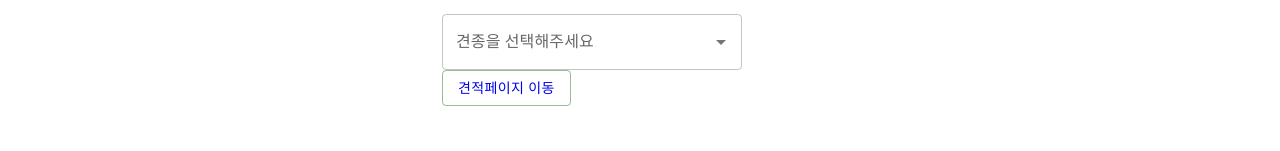
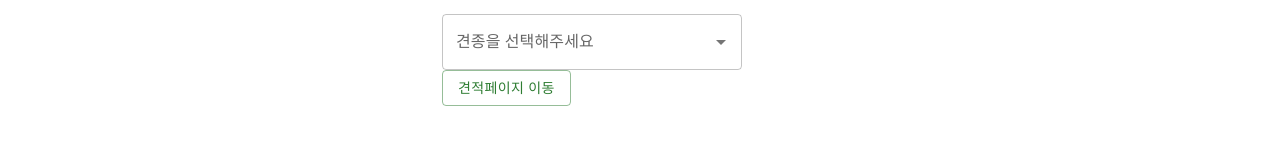
Before and after one commit to z9612/getchu, a React (Create React App) app in the folder frontend/: page /cost/breedSelect in a window 1280 px wide. Shown: the part 149-300 px from the top of the page. Built offline with nearby package versions, Linux system fonts and the light colour scheme; the HTML template or start-up script is replaced by a standard one.

Commit message:
Feat: 추가 견종 미입력 시 피드백

```diff
--- a/frontend/src/pages/breedSelectComponent/ComboBox.js
+++ b/frontend/src/pages/breedSelectComponent/ComboBox.js
@@ -1,19 +1,28 @@
+import { useNavigate } from "react-router-dom";
+import { useState } from "react";
 import {
-  BrowserRouter as Router,
-  Routes,
-  Route,
-  Link,
-  useParams,
-} from "react-router-dom";
-import * as React from "react";
-import { useState } from "react";
-import TextField from "@mui/material/TextField";
-import Autocomplete from "@mui/material/Autocomplete";
+  TextField,
+  Autocomplete,
+  Button
+} from "@mui/material"
+
 import DogInfo from "./dogInfo.json";
-import { Button } from "@mui/material";
+import AlertSnackbar from "../../components/AlertSnackbar";
 
 export default function ComboBox() {
-  const [selected, setSelected] = useState([]);
+  const [selected, setSelected] = useState('');
+  const [open, setOpen] = useState(false);
+
+  const navigate = useNavigate();
+  const handleClick = (event) => {
+    event.preventDefault();
+    if (selected) {
+      navigate(`/cost/${selected}`)
+    } else {
+      setOpen(true)
+    }
+  };
+
   return (
     <div>
       <Autocomplete
@@ -26,15 +35,20 @@ export default function ComboBox() {
           <TextField {...params} label="견종을 선택해주세요" />
         )}
       />
-      <Button variant="outlined" color="success">
-        <Link
-          to={`/cost/${selected}`}
-          style={{ textDecoration: "none" }}
-          className="견종별 견적"
-        >
-          견적페이지 이동
-        </Link>
+      <Button
+        variant="outlined"
+        color="success"
+        onClick={handleClick}
+      >
+        견적페이지 이동
       </Button>
+
+      <AlertSnackbar
+        severity="info"
+        message="빈 칸은 입력할 수 없어요!"
+        open={open}
+        setOpen={setOpen}
+      />
     </div>
   );
 }
```
